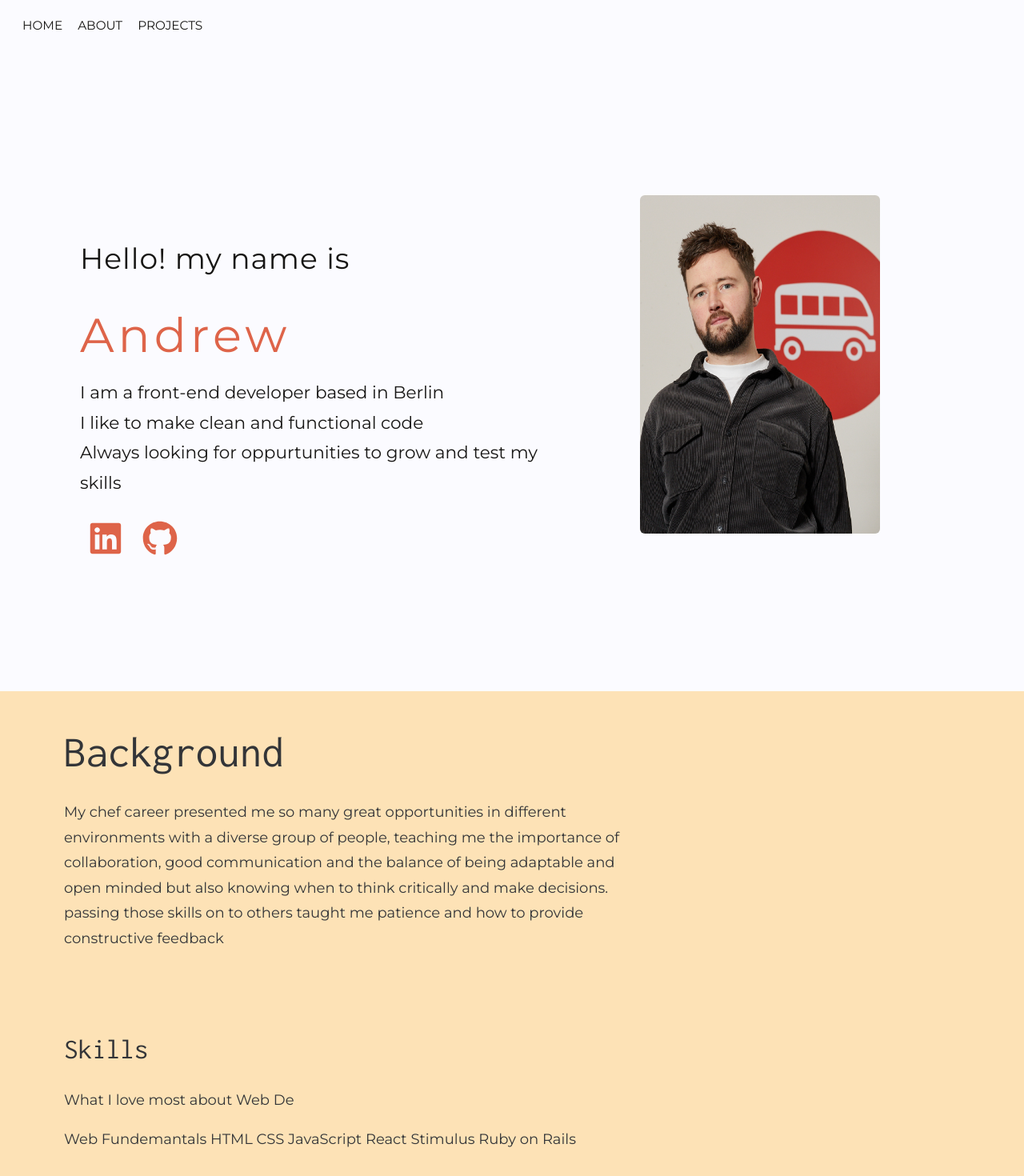
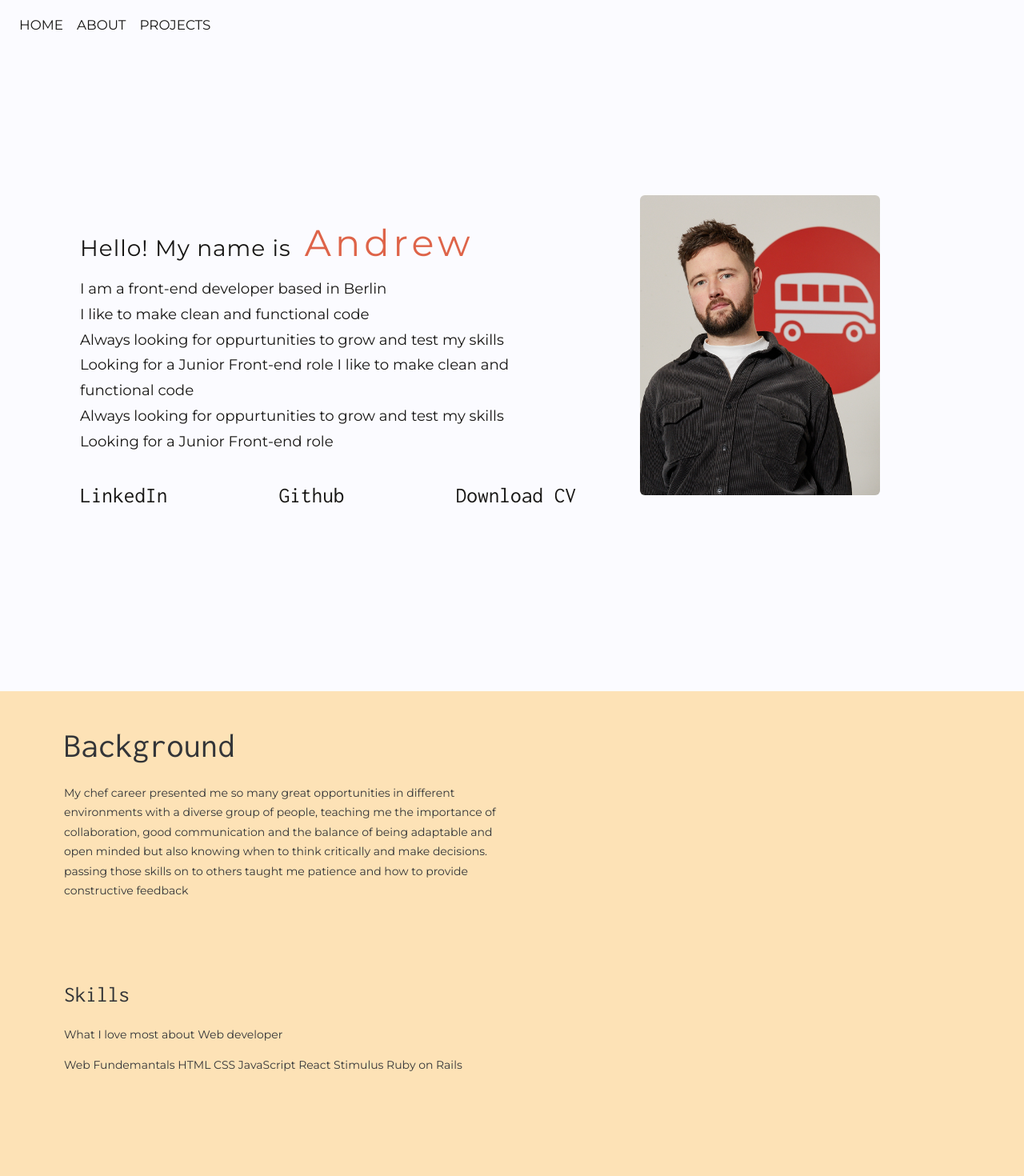
Before and after one commit to AndrewJBGrant/my-website, a React (Create React App) app: page / in a window 1280 px wide. Shown: the top 1470 px of the page at 80% size. Built offline with nearby package versions, Linux system fonts and the light colour scheme.

Commit message:
added cv for download and working on image compression

```diff
--- a/public/index.html
+++ b/public/index.html
@@ -3,7 +3,8 @@
   <head>
     <meta charset="utf-8" />
     <link rel="icon" href="%PUBLIC_URL%/favicon.ico" />
-    <meta name="viewport" content="width=device-width, initial-scale=1" />
+    <!-- Needed for responsive design -->
+    <meta name="viewport" content="width=device-width, initial-scale=1.0" />
     <meta name="theme-color" content="#000000" />
     <meta
       name="description"
--- a/src/About.js
+++ b/src/About.js
@@ -12,9 +12,10 @@ function About() {
           </p>
         </div>
 
+
         <div className="skills">
           <h3>Skills</h3>
-          <p>What I love most about Web De </p>
+          <p>What I love most about Web developer </p>
           <p> Web Fundemantals HTML CSS
               JavaScript React Stimulus Ruby on Rails </p>
         </div>
--- a/src/Card.js
+++ b/src/Card.js
@@ -7,7 +7,7 @@ function Card({ title, imageUrl, body }) {
 
 
       <div className="image-container">
-        <img src={imageUrl} alt="" />
+        <img src={imageUrl} alt="why not??" />
 
         {/* <div className="btn">
               <button>Github</button>
--- a/src/Home.css
+++ b/src/Home.css
@@ -26,17 +26,31 @@ section {
   color: #de6449;
 }
 
+/* .links {
+  display: flex;
+  align-items: center;
+} */
+
 .links {
-  display: flex;
-  justify-content: left;
+   display: flex;
   align-items: center;
-  margin: 10px;
+  justify-content: space-between;
+  /* margin-top: 20px; */
+  padding-top: 20px;
 }
 
-.github {
-  margin-left: 24px;
+.links a {
+  /* font-size: clamp(0.75rem, 5vw, 0.85rem); */
+  color: #171614;
+  transition: var(--transition);
+
+}
+
+
+.links a:hover {
+  color: #ff8569;
 }
 
 .about-me {
-  font-size: 1.2rem;
+  font-size: 1.3rem;
 }
--- a/src/Home.js
+++ b/src/Home.js
@@ -1,31 +1,42 @@
 import React from "react";
 import logo from "./logo.png";
-import { FaLinkedin, FaGithub } from "react-icons/fa";
+// import { FaLinkedin, FaGithub } from "react-icons/fa";
 import "./Home.css";
+import CV from "./cv.pdf";
 function Home() {
   return (
     <div className="home" id="home">
       <section>
         <div className="main">
-          <span className="span-1">Hello! my name is</span>
+          <span className="span-1">Hello! My name is</span>
           <span className="span-2"> Andrew</span>
 
           <p className="about-me">
-            I am a front-end developer based in Berlin <br/>
-            I like to make clean and functional code <br/> Always looking for oppurtunities to grow and test my skills
+            I am a front-end developer based in Berlin <br />
+            I like to make clean and functional code <br /> Always looking for
+            oppurtunities to grow and test my skills <br />
+            Looking for a Junior Front-end role
+            I like to make clean and functional code <br /> Always looking for
+            oppurtunities to grow and test my skills <br />
+            Looking for a Junior Front-end role
           </p>
           <div className="links">
+
+            <a href="https://github.com/AndrewJBGrant" target="blank">
+              <h3>
+                linkedIn
+                {/* <FaGithub color="#DE6449" fontSize="0.8em" />{" "} */}
+              </h3>
+            </a>
             <a href="https://www.linkedin.com/in/andrewjbgrant/" target="blank">
-              <h1>
-                <FaLinkedin color="#DE6449" fontSize="0.8em" />
-              </h1>
+              <h3>
+                Github
+                {/* <FaLinkedin color="#DE6449" fontSize="0.8em" /> */}
+              </h3>
             </a>
 
-            <a href="https://github.com/AndrewJBGrant" target="blank">
-              <h1 className="github">
-                {" "}
-                <FaGithub color="#DE6449" fontSize="0.8em"/>{" "}
-              </h1>
+            <a href={CV} download="Andrew Grant CV">
+              <h3>Download CV</h3>
             </a>
           </div>
         </div>
--- a/src/Projects.js
+++ b/src/Projects.js
@@ -1,6 +1,8 @@
 import React from "react";
 import Card from "./Card";
 import "./Projects.css";
+import logo from './logo.png';
+
 
 function Projects() {
   return (
@@ -21,7 +23,7 @@ function Projects() {
 
         <Card
           title="Book-Buddy"
-          imageUrl="https://source.unsplash.com/Fm17vn1lmAQ"
+          imageUrl={logo}
           body="The main project from le wagon we built an app to swap or sell books
           he main project from le wagon we built an app to swap or sell books
           he main project from le wagon we built an app to swap or sell books
--- a/src/index.css
+++ b/src/index.css
@@ -87,7 +87,7 @@ html {
 html {
   font-size: var(--defaultFontSize);
 }
-@media only screen and (min-width: 576px) {
+/* @media only screen and (min-width: 481px) {
   :root {
     --defaultFontSize: 100%;
   }
@@ -96,7 +96,17 @@ html {
   :root {
     --defaultFontSize: 112.5%;
   }
+} */
+
+
+@media screen and (max-height: 425px) and (min-aspect-ratio: 7/4) {
+  * {
+    background-color: #7b74ff;
+    background-image: radial-gradient(green);
+  }
+
 }
+
 
 body {
   background: var(--backgroundColor);
@@ -105,6 +115,8 @@ body {
   font-weight: 400;
   line-height: 1.75;
 }
+
+
 
 p {
   margin-bottom: 1rem;
@@ -176,7 +188,7 @@ a {
 }
 .nav-center a {
   margin-left: 10px;
-  font-size: clamp(0.75rem, 5vw, 0.85rem);
+  font-size: clamp(1.2rem, 5vw, 0.85rem);
   color: #171614;
   transition: var(--transition);
   text-transform: uppercase;
```
Also changed, not shown: public/Screenshot 2023-02-26 at 21.29.48.png (added), 1 other file (tests, documents, lock files or other folders).
